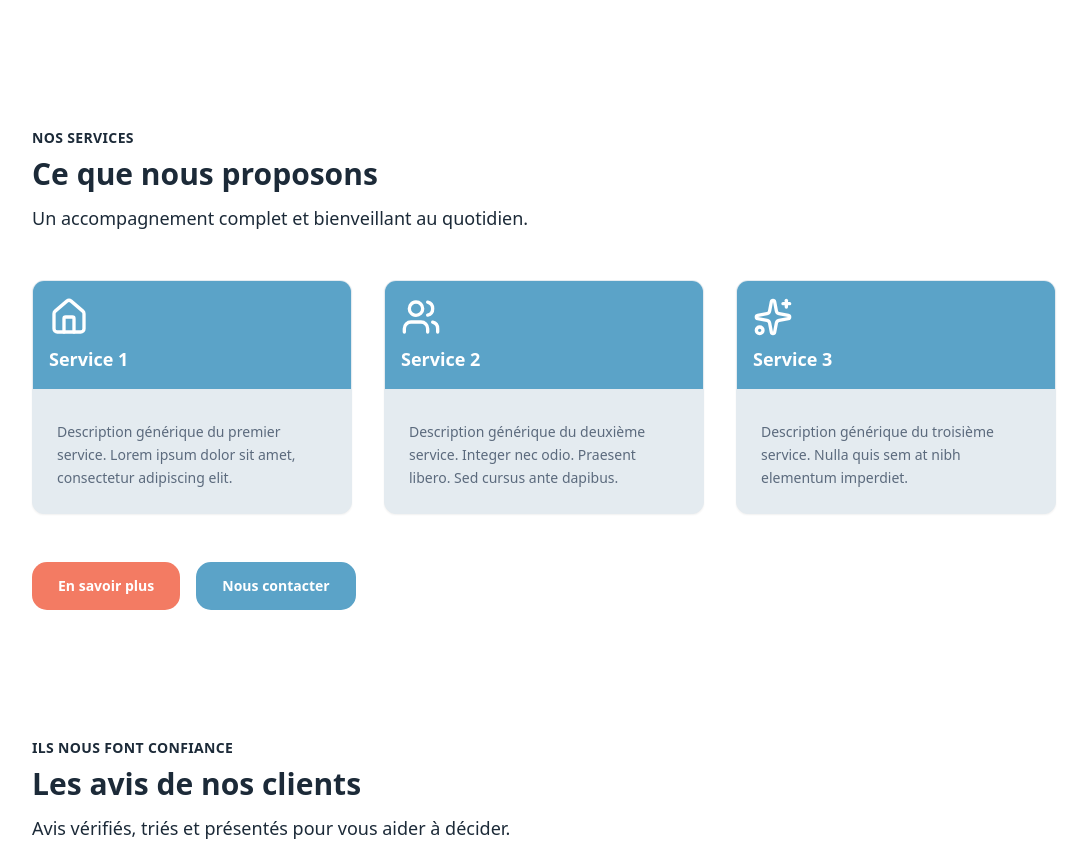
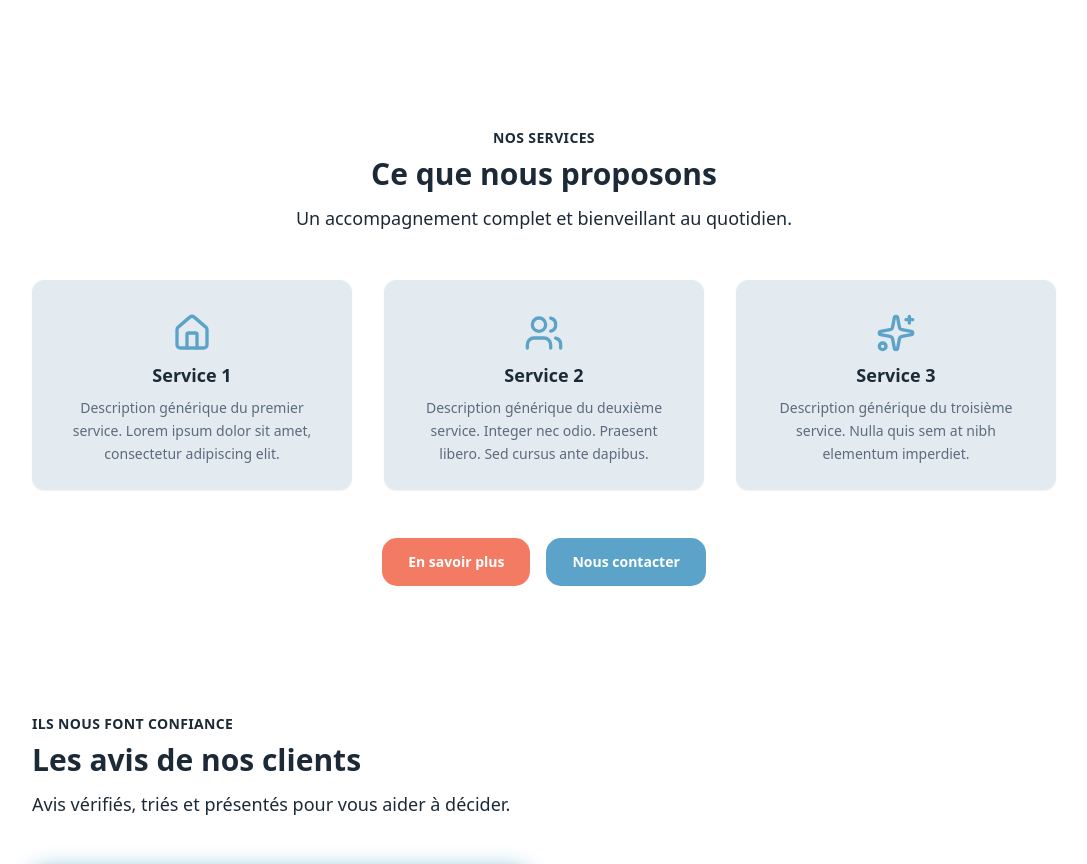
Before and after one commit to julienlisita/thomas-delaunay-website, a Next.js app: page / in a window 1280 px wide. Shown: the part 1362-2226 px from the top of the page, without its empty margins (96-1183 px from the left). Built offline with nearby package versions, Linux system fonts and the light colour scheme.

Commit message:
refactor(feature-grid): update usage to new FeatureCard variant/tone system

```diff
--- a/src/components/section/ContactInfoSection.tsx
+++ b/src/components/section/ContactInfoSection.tsx
@@ -25,9 +25,9 @@ export default function ContactInfoSection({ className }: Props) {
           icon={item.icon}
           title={item.title}
           description={item.description}
-          variant="with-header"
-          align="left"
-          gradient={['#e5e7eb', '#9ca3af']}
+          variant="default"
+          tone="warning"
+          align="center"
         />
       )}
     />
--- a/src/components/section/FeaturesGrid.tsx
+++ b/src/components/section/FeaturesGrid.tsx
@@ -52,8 +52,6 @@ type BaseProps = {
 
   /** Alignement du header (propage au titre + eyebrow + sous-titre) */
   align?: 'left' | 'center' | 'right';
-
-  cardGradient?: [string, string] | false;
 };
 
 export type FeaturesGridProps<TItem = FeatureItem> = BaseProps & {
@@ -88,7 +86,6 @@ export default function FeaturesGrid<TItem = FeatureItem>({
   renderItem,
   getKey,
   filterByTab,
-  cardGradient,
 }: FeaturesGridProps<TItem>) {
   const [page, setPage] = useState(1);
   const [activeTab, setActiveTab] = useState<string | undefined>(defaultTab);
@@ -135,7 +132,6 @@ export default function FeaturesGrid<TItem = FeatureItem>({
         title={f.title}
         description={f.description}
         variant="with-header"
-        gradient={cardGradient || undefined}
         align="left"
       />
     );
--- a/src/components/section/ServicesFeaturesIntro.tsx
+++ b/src/components/section/ServicesFeaturesIntro.tsx
@@ -2,6 +2,7 @@
 
 'use client';
 
+import FeatureCard from '../widgets/FeatureCard';
 import FeaturesGrid from './FeaturesGrid';
 import { services } from '@/data/services';
 
@@ -20,9 +21,18 @@ export default function ServicesFeatures({ className }: Props) {
       ctaHref="/services"
       secondaryCtaLabel="Nous contacter"
       secondaryCtaHref="/contact"
-      align="left"
-      cardGradient={['#e5e7eb', '#9ca3af']}
+      align="center"
       className={className}
+      renderItem={(item) => (
+        <FeatureCard
+          icon={item.icon}
+          title={item.title}
+          description={item.description}
+          variant="default"
+          tone="neutral"
+          align="center"
+        />
+      )}
     />
   );
 }
--- a/src/components/section/ServicesSection.tsx
+++ b/src/components/section/ServicesSection.tsx
@@ -2,6 +2,7 @@
 
 'use client';
 
+import FeatureCard from '../widgets/FeatureCard';
 import FeaturesGrid from './FeaturesGrid';
 import { services } from '@/data/services';
 
@@ -18,8 +19,17 @@ export default function ServicesSection({ className }: Props) {
       items={services}
       align={'left'}
       gridClassName={'grid grid-cols-1 sm:grid-cols-2 lg:grid-cols-3 gap-5 sm:gap-6 lg:gap-8'}
-      cardGradient={['#e5e7eb', '#9ca3af']}
       className={className}
+      renderItem={(item) => (
+        <FeatureCard
+          icon={item.icon}
+          title={item.title}
+          description={item.description}
+          variant="outlined"
+          tone="neutral"
+          align="center"
+        />
+      )}
     />
   );
 }
--- a/src/components/section/ValueSection.tsx
+++ b/src/components/section/ValueSection.tsx
@@ -12,7 +12,6 @@ type ValuesSectionProps = {
   eyebrow?: string;
   title?: string;
   subtitle?: string;
-  cardGradient?: [string, string] | false;
 };
 
 export default function ValuesSection({
@@ -21,7 +20,6 @@ export default function ValuesSection({
   eyebrow = 'Nos valeurs',
   title = 'Ce qui nous guide',
   subtitle = 'Des principes simples qui structurent notre accompagnement.',
-  cardGradient,
 }: ValuesSectionProps) {
   return (
     <FeaturesGrid
@@ -37,9 +35,9 @@ export default function ValuesSection({
           icon={item.icon}
           title={item.title}
           description={item.description}
-          variant="with-header"
-          gradient={['#e5e7eb', '#9ca3af']}
-          align="left"
+          variant="outlined"
+          tone="neutral"
+          align="center"
         />
       )}
       getKey={(it, i) => `${it.title}-${i}`}
```
